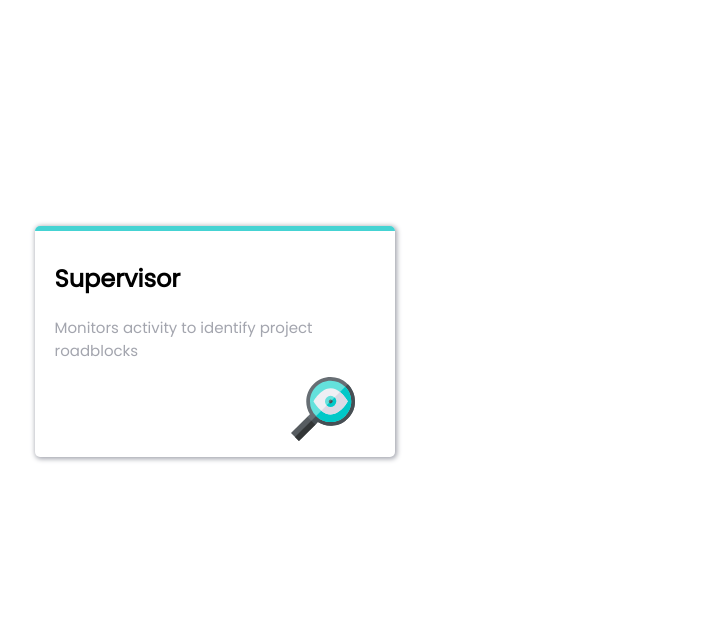
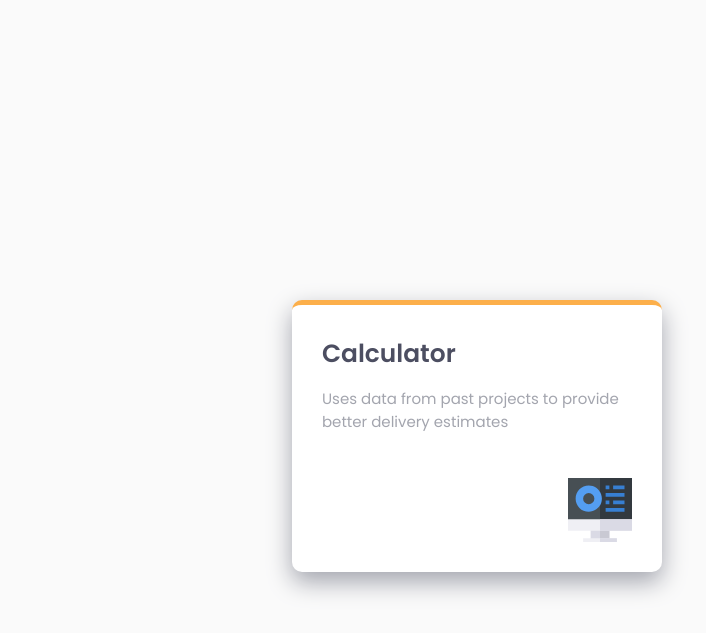
Before and after one commit to fati9999/mini-projet-html-sass, a plain HTML site: page index.html in a window 1280 px wide. Shown: the part 27-660 px from the top of the page, without its empty margins (163-869 px from the left). Drawn offline with Linux system fonts and the light colour scheme.

Commit message:
my part of project

```diff
--- /dev/null
+++ b/_container.scss
@@ -0,0 +1,67 @@
+@import "./variables";
+
+@mixin ourGrid() {
+    display: grid;
+    grid-template-columns: 0.65fr 0.65fr 0.65fr;
+    grid-template-rows: 1fr 1fr 1fr 1fr;
+    grid-gap: 1.66rem;
+}
+
+
+
+@mixin  ourPositionOfGrid {
+
+    grid-column: 2/3;
+    grid-row: 3/5;
+
+}
+
+
+.container{
+
+    max-width: 1440px;
+    margin: $ourMagin auto;
+    padding: 2rem 4rem;
+    background-color: hsl(0, 0%, 98%);
+    height: 100vh;
+
+    .s{
+        @include ourGrid();
+        border-radius: 8px;
+        margin-bottom: 20px;
+
+        .card{
+            padding: 2rem;
+            border-radius: 10px;
+            background-color: white;
+            box-shadow: 0px 10px 24px hsl(229, 6%, 66%);
+
+            .title_card {
+                font-weight: 600;
+                font-style: normal;
+                font-size: 1.66rem;
+                margin-bottom: 1rem;
+                color: hsl(234, 12%, 34%);
+              }
+
+              .parag_card {
+                margin-bottom: 3rem;
+                color: hsl(229, 6%, 66%);
+              }
+
+              img {
+                float: right;
+                }
+
+          }
+
+          .calculator {
+
+            @include ourPositionOfGrid();
+            border-top: 5px solid $ourThirdColor;
+          }
+
+
+      }
+
+}
--- /dev/null
+++ b/_variables.scss
@@ -0,0 +1,8 @@
+$ourMainColor : hsl(212, 86%, 64%);
+$ourSecondColor : hsl(180, 62%, 55%);
+$ourThirdColor :hsl(34, 97%, 64%);
+$ourSecondColor : hsl(212, 86%, 64%);
+$ourMagin : 0px;
+$ourPadding : 0px;
+$ourfontSize : 15px;
+$ourfontfamilly : 'Poppins', sans-serif;
--- a/index.html
+++ b/index.html
@@ -2,25 +2,27 @@
 <html lang="en">
 
 <head>
-    <meta charset="UTF-8">
-    <meta name="viewport" content="width=device-width, initial-scale=1.0">
-    <!-- displays site properly based on user's device -->
-    <link rel="icon" type="image/png" sizes="32x32" href="./images/favicon-32x32.png">
-
-    <link rel="stylesheet" href="style.css">
-
-    <title>Four card feature section</title>
+  <meta charset="UTF-8">
+  <meta name="viewport" content="width=device-width, initial-scale=1.0">
+  <meta http-equiv="X-UA-Compatible" content="ie=edge">
+  <link rel="stylesheet" href="style.css">
+  <title>sass_pro</title>
 </head>
 
 <body>
+<div class="container">
+    <div class="s">
+        <div class="card calculator">
+            <div class="title_card">Calculator</div>
+            <div class="parag_card">Uses data from past projects to provide better delivery estimates </div>
+            <img src="images/icon-calculator.svg" alt="">
+          </div>
 
-    <div class="card">
-
-        <h2>Supervisor</h2>
-        <p>Monitors activity to identify project roadblocks</p>
-        <img class="icone" src="images/icon-supervisor.svg" alt="icone">
     </div>
 
+
+
+</div>
 </body>
 
 </html>
--- a/style.scss
+++ b/style.scss
@@ -1,23 +1,14 @@
-$color1 :hsl(229, 6%, 66%);
-$color2 :hsl(180, 62%, 55%);
-$color3 :hsl(229, 6%, 66%);
-@import url('https://fonts.googleapis.com/css?family=Poppins&display=swap');
-.card {
-    padding: 10px 40px 80px 20px;
-    box-shadow: 1px 1px 5px 1px $color3;
-    border-top: 5px solid $color2;
-    border-radius: 5px;
-    max-width: 300px;
-    margin: 20% 0 0 15%;
-    p {
-        font-size: 15px;
-        color: $color1;
-        font-family: 'poppins';
-    }
-    h2 {
-        font-family: 'poppins';
-    }
-    .icone {
-        float: right;
-    }
+@import url('https://fonts.googleapis.com/css?family=Poppins:200,400,600&display=swap');
+
+@import "./variables";
+@import "./container";
+
+*{
+
+margin: $ourMagin;
+padding: $ourPadding;
+box-sizing: border-box;
+font-size: $ourfontSize;
+font-family: $ourfontfamilly;
+
 }
```
Also changed, not shown: design/desktop-design.jpg (deleted), design/desktop-preview.jpg (deleted), design/mobile-design.jpg (deleted), style.css, 3 other files.
